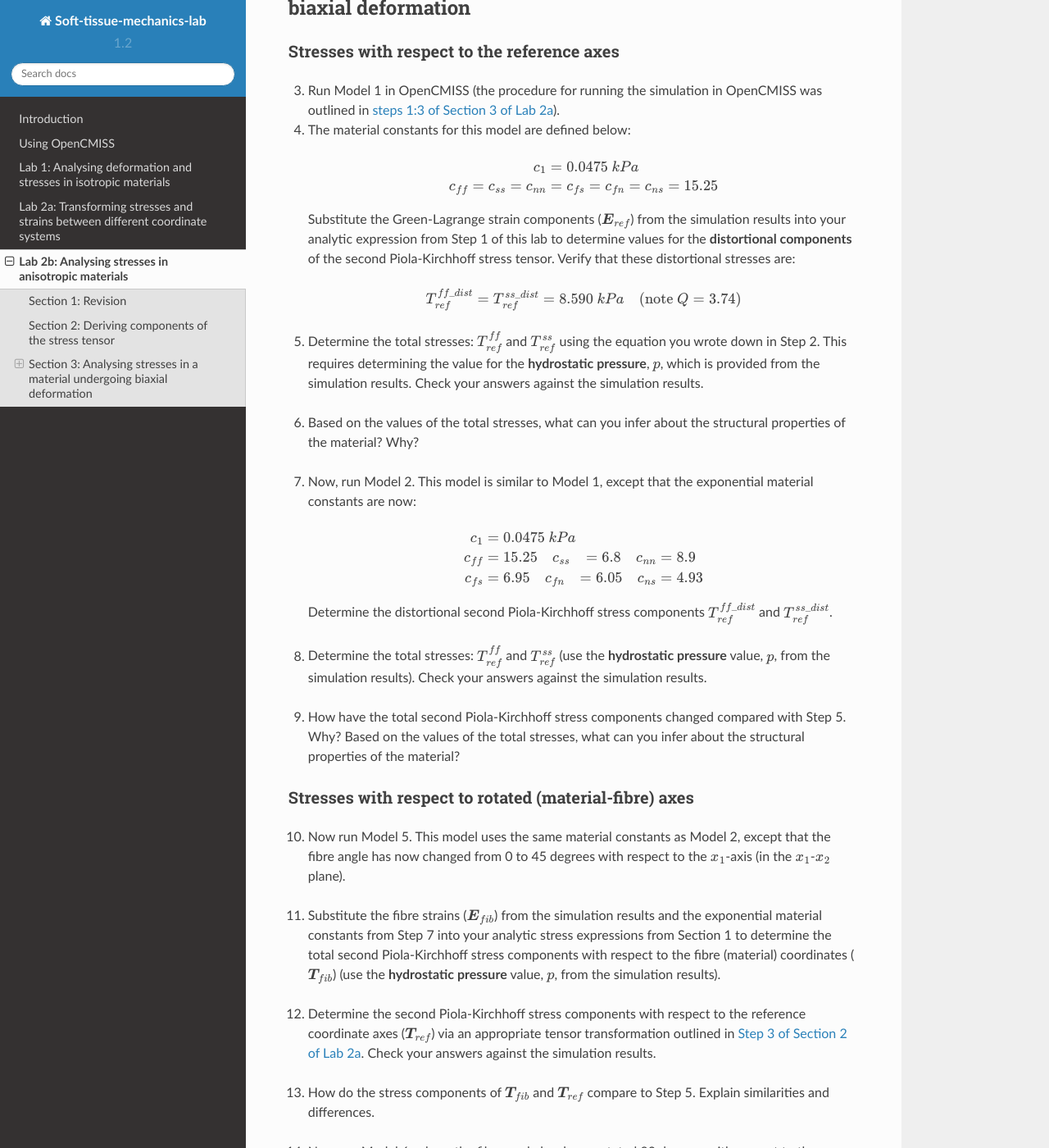
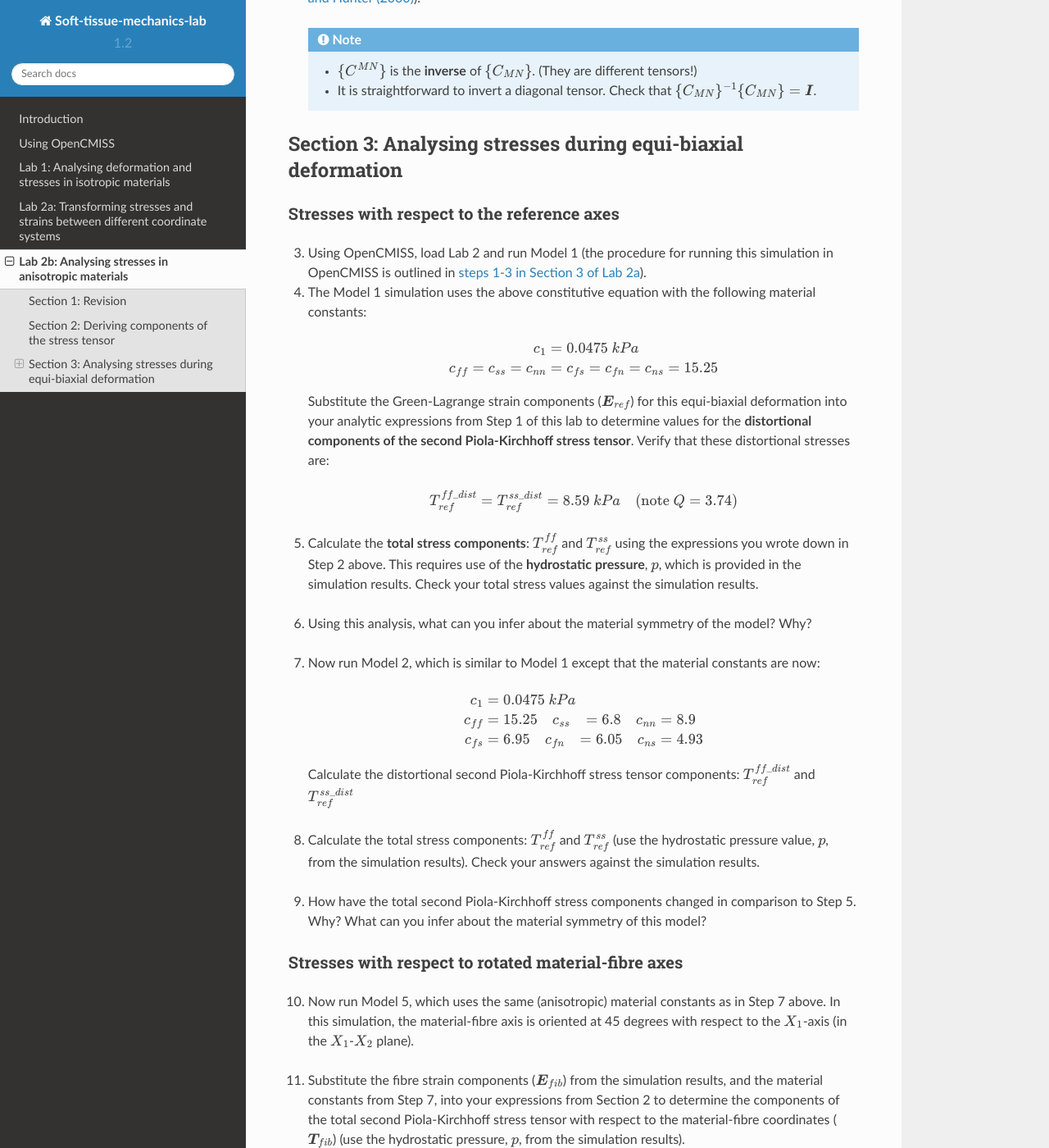
Before and after one commit to mpnash/soft-tissue-mechanics-labs, a Sphinx documentation site: the page built from docs/source/lab3.rst, in a window 1280 px wide and 1400 px high, scrolled down 1273 px. Shown: the whole window at 82% size. Built offline with Sphinx 7.4.7 and the Read the Docs theme 2.0.0, drawn with Linux system fonts in a browser that asks for light colours; some of the changed text lies outside the part shown.

Commit message:
Update lab3.rst

```diff
--- a/docs/source/lab3.rst
+++ b/docs/source/lab3.rst
@@ -12,25 +12,25 @@
 .. toctree::
    :maxdepth: 2
 
-The objective of this lab is to analyse stresses in anisotropic materials.
+The objective of this lab is to learn how to analyse constitutive equations and stresses defined with respect to a material coordinate system within an anisotropic object.
 
 ===================
 Section 1: Revision
 ===================
 Before starting this lab, please be sure to have completed :ref:`Lab 1: Analysing deformation and stresses in isotropic materials <lab1>` and :ref:`Lab 2a: Transforming stresses and strains between different coordinate systems <lab2a>`.
 
-.. to familiarise yourself with stress and strain analysis techniques and the transformation of these quantities between fibre and reference coordinates, which will be used in this lab.
+:ref:`Lab 2a<lab2a>` demonstrates how rotating the material-fibre axis with respect to the reference axes influences the components of the strain and stress tensors.  For the model in :ref:`Section 3 of Lab 2a <isotropic_biaxial_extension_of_unit_cube>`, which considers an **isotropic cube subject to equi-biaxial deformation**, remind yourself:
 
-In :ref:`Section 3 of Lab 2a <isotropic_biaxial_extension_of_unit_cube>`, you investigated how rotating the fibre axes with respect to reference axes influenced the values of the stress and strain tensors for an isotropic material undergoing a equibiaxial deformation. Summarise your results i.e.:
+  - what happened to the components of the strain tensor as the material-fibre axis was rotated? Why?
+  - what happened to the components of the stress tensor as the material-fibre axis was rotated? Why?
 
-  - did the strain tensor change when the fibre axis was rotated? Why?
-  - did the stress tensor change when the fibre axis was rotated? Why?
+All of the analyses in the present lab will be based on the equi-biaxial deformation described in :ref:`Section 3 of Lab 2a <isotropic_biaxial_extension_of_unit_cube>`.
 
 ===================================================
 Section 2: Deriving components of the stress tensor
 ===================================================
 
-1. The exponential constitutive relation (shown below) will be used to describe the behaviour of the material considered in this lab. Analytically differentiate this relation with respect to the strain components :math:`E_{ff}` and :math:`E_{ss}`. Thus determine analytic expressions for the **distortional components** of the second Piola-Kirchhoff stress tensor.
+1. Consider the following exponential constitutive relation, which will be used to describe the distortional mechanical response of the cube considered in this lab:
 
   .. math::
 
@@ -41,64 +41,66 @@
   .. math::
 
     Q = & c_{ff}E^{2}_{ff} +
-        & c_{ss}E^{2}_{ss} +
-        & c_{nn}E^{2}_{nn} + \\
+          c_{ss}E^{2}_{ss} +
+          c_{nn}E^{2}_{nn} + \\
         & 2c_{fs}(\frac{1}{2}(E_{fs}+E_{sf}))^{2} +
-        & 2c_{fn}(\frac{1}{2}(E_{fn}+E_{nf}))^{2} +
-        & 2c_{ns}(\frac{1}{2}(E_{ns}+E_{sn}))^{2}
+          2c_{fn}(\frac{1}{2}(E_{fn}+E_{nf}))^{2} +
+          2c_{ns}(\frac{1}{2}(E_{ns}+E_{sn}))^{2}
+
+Differentiate this strain energy density function with respect to the Green-Lagrange strain components :math:`\(E_{\alpha \beta}\)`, and thus derive analytic expressions for the **distortional components of the second Piola-Kirchhoff stress tensor**.
 
   .. Note::
 
-      - Note the similarity of terms and derivatives.
+      - Recognising the similarity of terms should simplify this task.
 
-      - No need to consider the shear terms, since there are no shear strains in the biaxial deformations that will be considered in this lab.
+      - Don't forget the chain rule when differentiating the exponential.
 
 |vspace|
 
-2. Write down the expression for the total stresses: :math:`T^{ff}` and :math:`T^{ss}` (see Eqn 38 of `Nash and Hunter (2007) <https://canvas.auckland.ac.nz/courses/14750/files/27954/download?wrap=1>`_, or Eqn 15 of `Nash and Hunter (2000) <http://link.springer.com/article/10.1023%2FA%3A1011084330767>`_).
+2. Assume that the material is incompressible, and write down analytic expressions for the **total stress components**: :math:`T^{ff}` and :math:`T^{ss}` (see Eqn 38 of `Nash and Hunter (2007) <https://canvas.auckland.ac.nz/courses/14750/files/27954/download?wrap=1>`_, or Eqn 15 of `Nash and Hunter (2000) <http://link.springer.com/article/10.1023%2FA%3A1011084330767>`_).
 
   .. Note::
 
-      - :math:`C^{MN}` is not the same as :math:`C_{MN}`. They are inversely related: :math:`C^{MN}=\{C_{MN}\}^{-1}`.
+      - :math:`\{C^{MN}\}` is the **inverse** of :math:`\{C_{MN}\}`. (They are different tensors!)
 
-      - It is easy to invert a diagonal tensor - check that :math:`C^{MN}C_{MN}=\boldsymbol{I}`.
+      - It is straightforward to invert a diagonal tensor. Check that :math:`\{C_{MN}\}^{-1}\{C_{MN}\}=\boldsymbol{I}`.
 
 
 |vspace|
 
-==========================================================================
-Section 3: Analysing stresses in a material undergoing biaxial deformation
-==========================================================================
+=============================================================
+Section 3: Analysing stresses during equi-biaxial deformation
+=============================================================
 
 Stresses with respect to the reference axes
 -------------------------------------------
 
-3. Run Model 1 in OpenCMISS (the procedure for running the simulation in OpenCMISS was outlined in :ref:`steps 1:3 of Section 3 of Lab 2a <isotropic_biaxial_extension_of_unit_cube>`).
+3. Using OpenCMISS, load Lab 2 and run Model 1 (the procedure for running this simulation in OpenCMISS is outlined in :ref:`steps 1-3 in Section 3 of Lab 2a <isotropic_biaxial_extension_of_unit_cube>`).
 
-4. The material constants for this model are defined below:
+4. The Model 1 simulation uses the above constitutive equation with the following material constants:
 
   .. math::
 
     c_{1} &= 0.0475~kPa \\
     c_{ff} = c_{ss} = c_{nn} &= c_{fs} = c_{fn} = c_{ns} = 15.25 \\
 
-  Substitute the Green-Lagrange strain components (:math:`\boldsymbol{E}_{ref}`) from the simulation results into your analytic expression from Step 1 of this lab to determine values for the **distortional components** of the second Piola-Kirchhoff stress tensor. Verify that these distortional stresses are:
+  Substitute the Green-Lagrange strain components (:math:`\boldsymbol{E}_{ref}`) for this equi-biaxial deformation into your analytic expressions from Step 1 of this lab to determine values for the **distortional components of the second Piola-Kirchhoff stress tensor**. Verify that these distortional stresses are:
 
   .. math::
 
-    T_{ref}^{ff\_dist} = T_{ref}^{ss\_dist} = 8.590~kPa ~~~~ (\text{note}~Q=3.74)
+    T_{ref}^{ff\_dist} = T_{ref}^{ss\_dist} = 8.59~kPa ~~~~ (\text{note}~Q=3.74)
 
 |vspace|
 
-5. Determine the total stresses: :math:`T_{ref}^{ff}` and :math:`T_{ref}^{ss}` using the equation you wrote down in Step 2. This requires determining the value for the **hydrostatic pressure**, :math:`p`, which is provided from the simulation results. Check your answers against the simulation results.
+5. Calculate the **total stress components**: :math:`T_{ref}^{ff}` and :math:`T_{ref}^{ss}` using the expressions you wrote down in Step 2 above. This requires use of the **hydrostatic pressure**, :math:`p`, which is provided in the simulation results. Check your total stress values against the simulation results.
 
 |vspace|
 
-6. Based on the values of the total stresses, what can you infer about the structural properties of the material? Why?
+6. Using this analysis, what can you infer about the material symmetry of the model? Why?
 
 |vspace|
 
-7. Now, run Model 2. This model is similar to Model 1, except that the exponential material constants are now:
+7. Now run Model 2, which is similar to Model 1 except that the material constants are now:
 
   .. math::
 
@@ -110,26 +112,26 @@
     c_{fn} &= 6.05 ~~~~
     c_{ns} &= 4.93
 
-  Determine the distortional second Piola-Kirchhoff stress components :math:`T_{ref}^{ff\_dist}` and :math:`T_{ref}^{ss\_dist}`.
+  Calculate the distortional second Piola-Kirchhoff stress tensor components: :math:`T_{ref}^{ff\_dist}` and :math:`T_{ref}^{ss\_dist}`
 
 |vspace|
 
-8.  Determine the total stresses: :math:`T_{ref}^{ff}` and :math:`T_{ref}^{ss}` (use the **hydrostatic pressure** value, :math:`p`, from the simulation results). Check your answers against the simulation results.
+8.  Calculate the total stress components: :math:`T_{ref}^{ff}` and :math:`T_{ref}^{ss}` (use the hydrostatic pressure value, :math:`p`, from the simulation results). Check your answers against the simulation results.
 
 |vspace|
 
-9. How have the total second Piola-Kirchhoff stress components changed compared with Step 5. Why? Based on the values of the total stresses, what can you infer about the structural properties of the material?
+9. How have the total second Piola-Kirchhoff stress components changed in comparison to Step 5. Why? What can you infer about the material symmetry of this model?
 
 |vspace|
 
-Stresses with respect to rotated (material-fibre) axes
-------------------------------------------------------
+Stresses with respect to rotated material-fibre axes
+----------------------------------------------------
 
-10. Now run Model 5. This model uses the same material constants as Model 2, except that the fibre angle has now changed from 0 to 45 degrees with respect to the :math:`x_{1}`-axis (in the :math:`x_{1}`-:math:`x_{2}` plane).
+10. Now run Model 5, which uses the same (anisotropic) material constants as in Step 7 above. In this simulation, the material-fibre axis is oriented at 45 degrees with respect to the :math:`X_{1}`-axis (in the :math:`X_{1}`-:math:`X_{2}` plane).
 
 |vspace|
 
-11. Substitute the fibre strains (:math:`\boldsymbol{E}_{fib}`) from the simulation results and the exponential material constants from Step 7 into your analytic stress expressions from Section 1 to determine the total second Piola-Kirchhoff stress components with respect to the fibre (material) coordinates (:math:`\boldsymbol{T}_{fib}`) (use the **hydrostatic pressure** value, :math:`p`, from the simulation results).
+11. Substitute the fibre strain components (:math:`\boldsymbol{E}_{fib}`) from the simulation results, and the material constants from Step 7, into your expressions from Section 2 to determine the components of the total second Piola-Kirchhoff stress tensor with respect to the material-fibre coordinates (:math:`\boldsymbol{T}_{fib}`) (use the hydrostatic pressure, :math:`p`, from the simulation results).
 
 |vspace|
 
@@ -137,15 +139,15 @@
 
 |vspace|
 
-13. How do the stress components of :math:`\boldsymbol{T}_{fib}` and :math:`\boldsymbol{T}_{ref}` compare to Step 5. Explain similarities and differences.
+13. How do the stress components of :math:`\boldsymbol{T}_{fib}` and :math:`\boldsymbol{T}_{ref}` for this model compare to the components of :math:`\boldsymbol{T}_{ref}` for the previous model in Step 5 above. Explain the similarities and differences.
 
 |vspace|
 
-14. Now run Model 6, where the fibre angle has been rotated 90 degrees with respect to the :math:`x_{1}`-axis (in the :math:`x_{1}`-:math:`x_{2}` plane). Repeat the analysis in Steps 11-12.
+14. Now run Model 6, where the fibre angle has been rotated 90 degrees with respect to the :math:`X_{1}`-axis (in the :math:`X_{1}`-:math:`X_{2}` plane). Repeat the analyses in Steps 11-12.
 
 |vspace|
 
-15. How do the stress components of :math:`\boldsymbol{T}_{fib}` and :math:`\boldsymbol{T}_{ref}` compare to Step 5. Explain similarities and differences.
+15. How do the stress components of :math:`\boldsymbol{T}_{fib}` and :math:`\boldsymbol{T}_{ref}` for this model compare to the components of :math:`\boldsymbol{T}_{ref}` for the previous model in Step 5 above. Explain the similarities and differences.
 
 |vspace|
 
@@ -153,18 +155,20 @@
 .. Section 4: Questions
 .. ====================
 
-.. After you have completed the above exercises in Section 2 and Section 3, consider the following questions:
+.. After you have completed the exercises above, consider the following questions:
 
-.. a. What do you notice about the stress tensors, :math:`\boldsymbol{T}_{fib}` and :math:`\boldsymbol{T}_{ref}`, in the above analysis for an isotropic or anisotropic material undergoing equibiaxial deformation? Why?
+.. a. What do you notice about the stress tensors, :math:`\boldsymbol{T}_{fib}` and :math:`\boldsymbol{T}_{ref}`, from the above analyses for isotropic (Model 1) and anisotropic (Models 2,5,6) materials subject to equi-biaxial deformations? Why?
 
-.. b. Under what deformations would you expect these stress tensors be different?
+.. b. What would you expect if you compared the maximum principal stresses for each of the anisotropic cases (Models 2,5,6)?
+
+.. c. For what types of deformations would you expect the stress tensors be different?
 
 |vspace|
 
 .. note::
 
-  By the end of this lab you should be able to:
+  By completing this lab, you should be able to:
 
     - derive components of the second Piola-Kirchhoff stress tensor.
 
-    - evaluate the second Piola-Kirchhoff stress tensor with respect to spatial or material coordinates.
+    - evaluate components of the second Piola-Kirchhoff stress tensor with respect to spatial or material-fibre coordinates.
```
